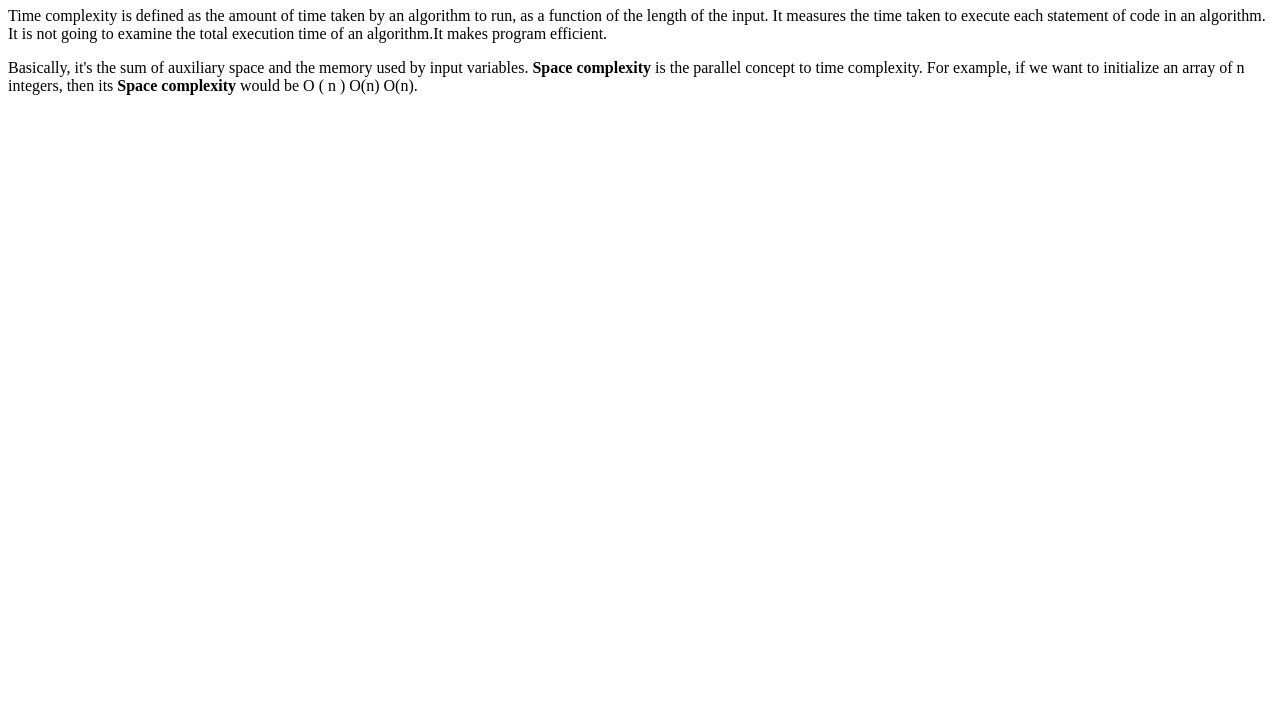
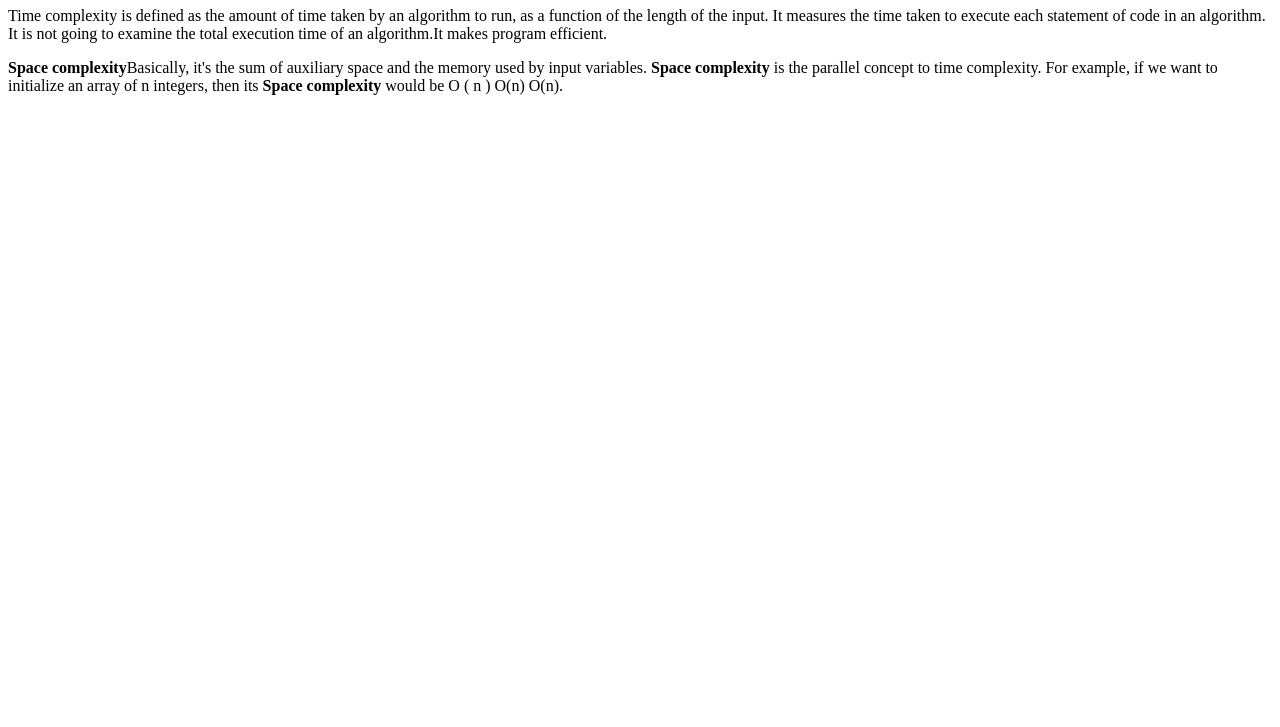
Before and after one commit to acciojob/time-and-space-complexity-shishirps7, a website: page main.html in a window 1280 px wide. Shown: the part 73-800 px from the top of the page. Drawn offline with Linux system fonts and the light colour scheme.

Commit message:
created a submission

```diff
--- a/main.html
+++ b/main.html
@@ -9,7 +9,7 @@
 <body>
 	<h1>Time, Space, Complexity</h1>
 	<p>Time complexity is defined as the amount of time taken by an algorithm to run, as a function of the length of the input. It measures the time taken to execute each statement of code in an algorithm. It is not going to examine the total execution time of an algorithm.It makes program efficient.</p>
-	<p>Basically, it's the sum of auxiliary space and the memory used by input variables. <b>Space complexity</b> is the parallel concept to time complexity. For example, if we want to initialize an array of n integers, then its <b>Space complexity</b> would be O ( n ) O(n) O(n).</p>
+	<p><b>Space complexity</b>Basically, it's the sum of auxiliary space and the memory used by input variables. <b>Space complexity</b> is the parallel concept to time complexity. For example, if we want to initialize an array of n integers, then its <b>Space complexity</b> would be O ( n ) O(n) O(n).</p>
 	<!-- the entire body must be written by student -->
     <script type="text/javascript" src="./script.js">
 </script>
```
